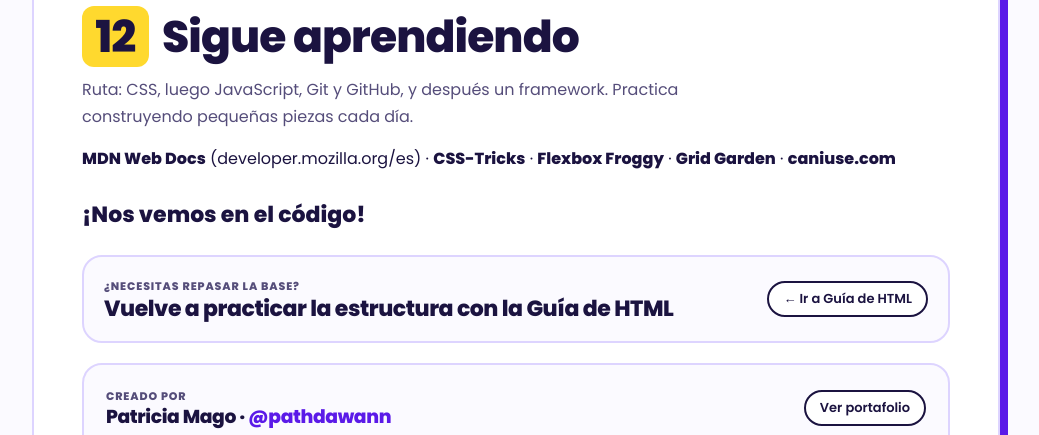
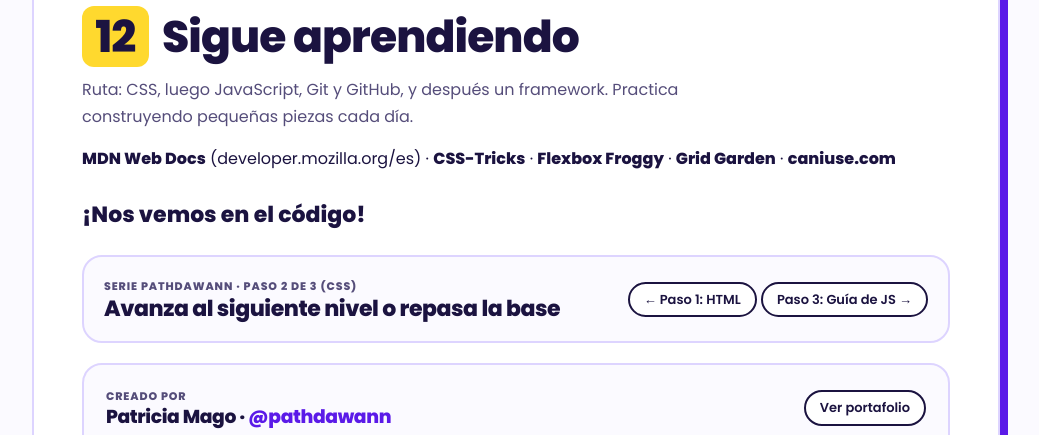
Before and after one commit to pathdawann/ebookCSS, a plain HTML site: page index.html in a window 1280 px wide. Shown: the part 9787-10222 px from the top of the page, without its empty margins (124-1163 px from the left). Drawn offline with Linux system fonts and the light colour scheme.

Commit message:
Update content in index.html for series progression

```diff
--- a/index.html
+++ b/index.html
@@ -286,10 +286,13 @@ h3 { font-size: 28px; }
 
       <div class="next-step-box">
         <div>
-          <p class="brand-eyebrow">¿Necesitas repasar la base?</p>
-          <h3>Vuelve a practicar la estructura con la Guía de HTML</h3>
+          <p class="brand-eyebrow">Serie Pathdawann · Paso 2 de 3 (CSS)</p>
+          <h3>Avanza al siguiente nivel o repasa la base</h3>
         </div>
-        <a href="https://hey-aprende-html.vercel.app" target="_blank" rel="noopener noreferrer" class="btn">← Ir a Guía de HTML</a>
+        <div class="series-actions">
+          <a href="https://hey-aprende-html.vercel.app/" target="_blank" rel="noopener noreferrer" class="btn">← Paso 1: HTML</a>
+          <a href="https://hey-aprende-js.vercel.app/" target="_blank" rel="noopener noreferrer" class="btn">Paso 3: Guía de JS →</a>
+        </div>
       </div>
 
       <div class="brand-card">
```
